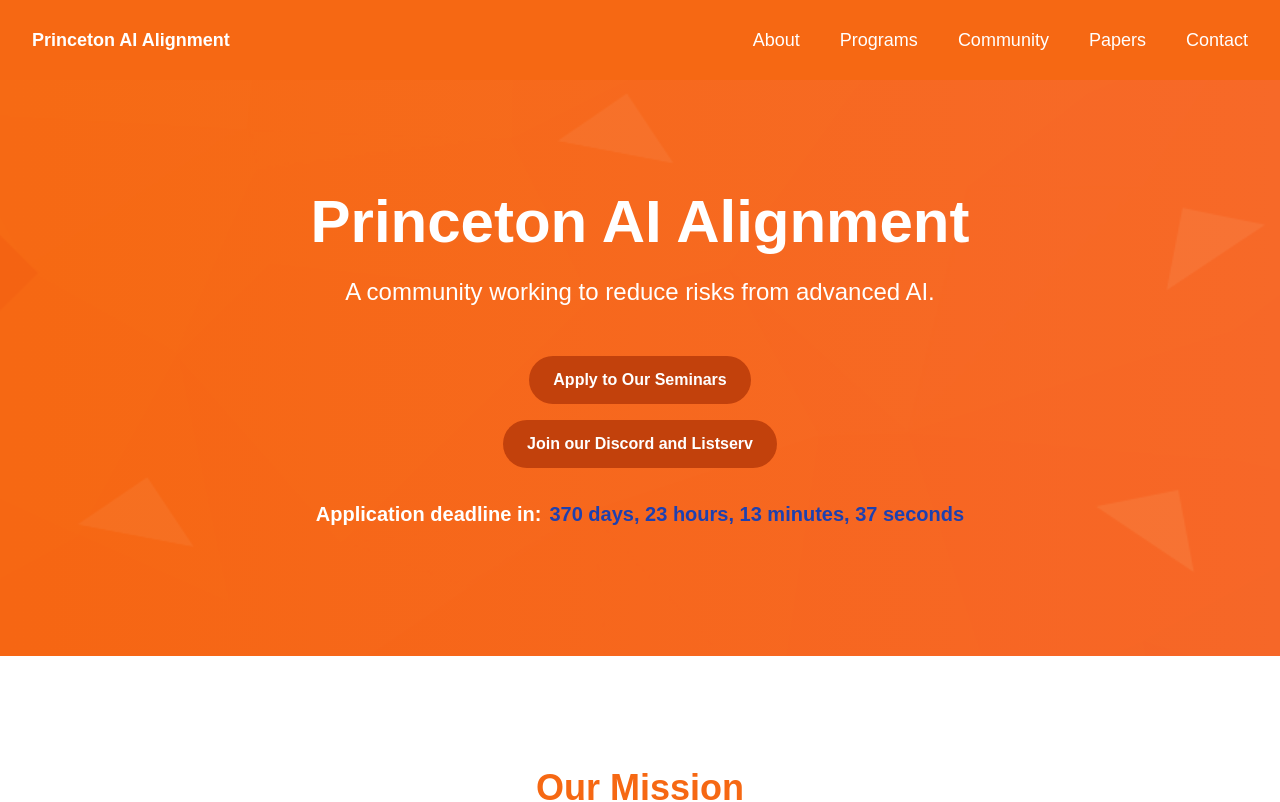
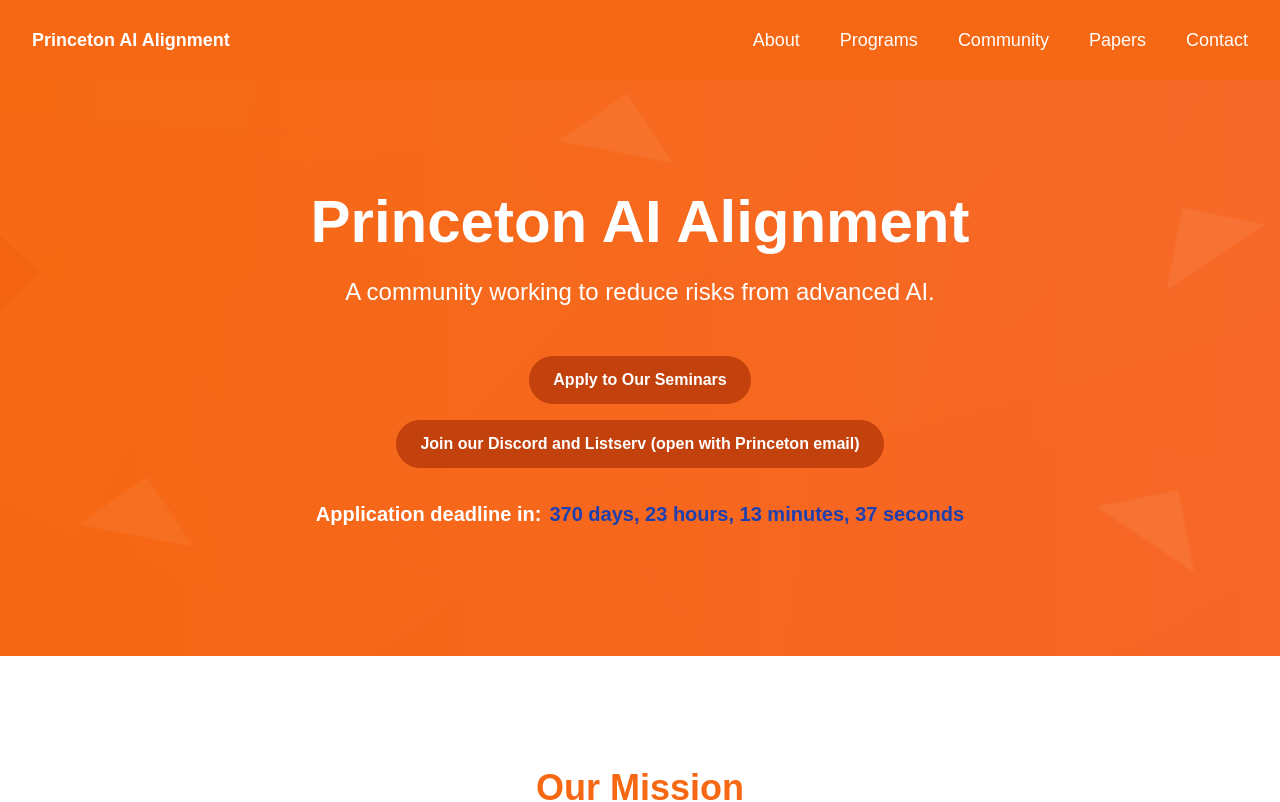
Before and after one commit to princetonaialignment/website, a Next.js app: page / in a window 1280 px wide. Shown: the top 802 px of the page. Built offline with nearby package versions, Linux system fonts and the light colour scheme; a web font is replaced by a local one.

Commit message:
added wording on google form

```diff
--- a/app/page.tsx
+++ b/app/page.tsx
@@ -66,7 +66,7 @@
               )}
               <div className="flex justify-center">
                 <ApplyButton href="https://docs.google.com/forms/d/e/1FAIpQLSddI4Nysw-NuNbVC4UetcfqdR_2d6BUIFemrNsM7hjgcnfOkQ/viewform?usp=sharing&ouid=110961928977131798504">
-                  Join our Discord and Listserv
+                  Join our Discord and Listserv (open with Princeton email)
                 </ApplyButton>
               </div>
             </div>
```
Also changed, not shown: 1 other file (tests, documents, lock files or other folders).
